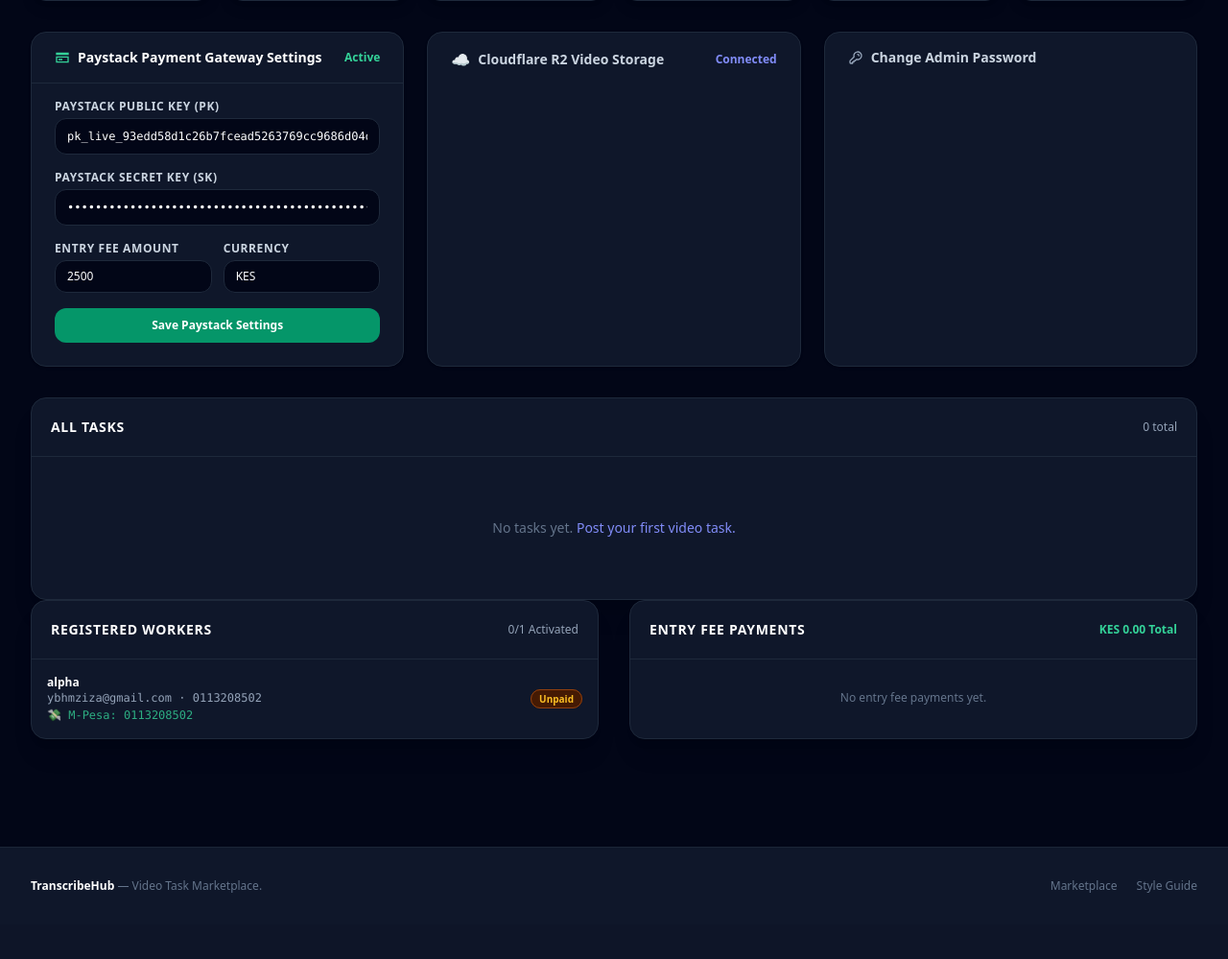
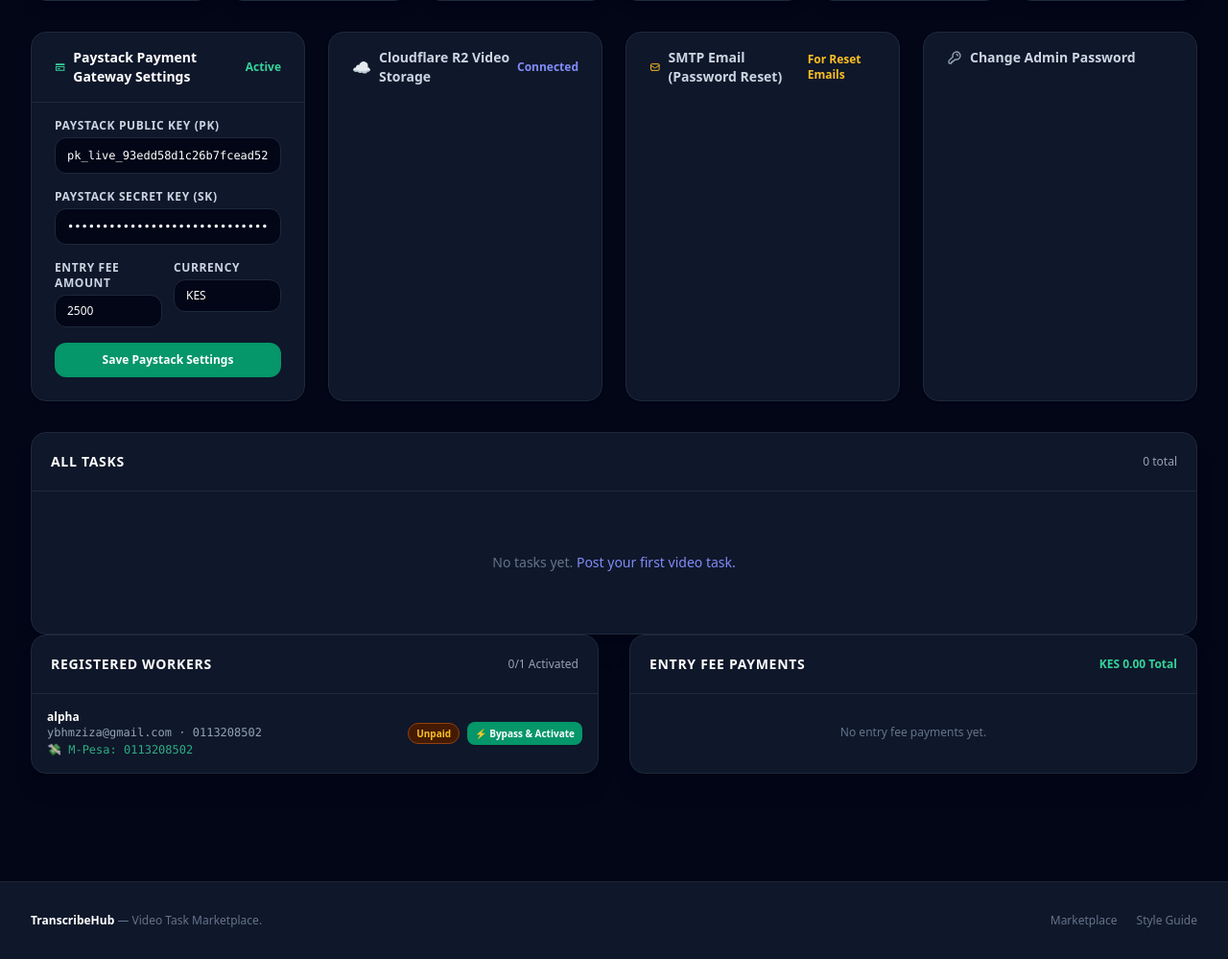
Before and after one commit to ybhmziza-design/transcribe-hub, a Flask app: page /admin in a window 1280 px wide. Shown: the part 289-1288 px from the top of the page at 96% size. Before the commit the page ends 1219 px from the top, so only its background shows below. Run offline with Flask 3, Linux system fonts and the light colour scheme; a user stored in the database is signed in; data comes from the database, SQL or seed files in the repository; both versions use the stored data as it was after the commit; data that the repository does not hold is empty; some libraries are stand-ins or nearby versions.

Commit message:
feat: add forgot/reset password with email SMTP + DB token table

```diff
--- a/app.py
+++ b/app.py
@@ -239,7 +239,119 @@ def logout():
     return redirect(url_for('index'))
 
 
-# ─── Paystack Entry Fee Integration ──────────────────────────────────────────
+# ─── Forgot / Reset Password ──────────────────────────────────────────────────
+
+def _send_reset_email(to_email: str, reset_link: str, username: str) -> tuple[bool, str]:
+    """Send a password reset email using SMTP settings from the database."""
+    import smtplib
+    from email.mime.multipart import MIMEMultipart
+    from email.mime.text import MIMEText
+
+    smtp_host = database.get_setting('smtp_host', '').strip()
+    smtp_port = int(database.get_setting('smtp_port', '587') or '587')
+    smtp_user = database.get_setting('smtp_user', '').strip()
+    smtp_pass = database.get_setting('smtp_password', '').strip()
+    smtp_from = database.get_setting('smtp_from_email', smtp_user).strip()
+
+    if not all([smtp_host, smtp_user, smtp_pass]):
+        return False, "Email is not configured. Ask the admin to set SMTP settings."
+
+    subject = "TranscribeHub — Password Reset Request"
+    html_body = f"""
+    <div style="font-family:Arial,sans-serif;max-width:480px;margin:auto;background:#0f172a;color:#e2e8f0;border-radius:16px;padding:32px;">
+      <h2 style="color:#818cf8;margin-bottom:8px;">Reset Your Password</h2>
+      <p style="color:#94a3b8;font-size:14px;">Hi <strong style="color:#e2e8f0;">{username}</strong>,</p>
+      <p style="color:#94a3b8;font-size:14px;">We received a request to reset your TranscribeHub password.
+         Click the button below to set a new one. This link expires in <strong>1 hour</strong>.</p>
+      <div style="text-align:center;margin:28px 0;">
+        <a href="{reset_link}" style="background:#4f46e5;color:#fff;text-decoration:none;padding:14px 32px;border-radius:10px;font-weight:bold;font-size:14px;display:inline-block;">
+          Reset My Password →
+        </a>
+      </div>
+      <p style="color:#64748b;font-size:12px;">If you didn't request this, you can safely ignore this email.<br>
+         Your password will <strong>not</strong> change unless you click the link above.</p>
+      <hr style="border-color:#1e293b;margin:20px 0;">
+      <p style="color:#334155;font-size:11px;text-align:center;">TranscribeHub &mdash; Secure Transcription Platform</p>
+    </div>
+    """
+
+    msg = MIMEMultipart('alternative')
+    msg['Subject'] = subject
+    msg['From']    = smtp_from
+    msg['To']      = to_email
+    msg.attach(MIMEText(html_body, 'html'))
+
+    try:
+        server = smtplib.SMTP(smtp_host, smtp_port, timeout=15)
+        server.ehlo()
+        server.starttls()
+        server.login(smtp_user, smtp_pass)
+        server.sendmail(smtp_from, [to_email], msg.as_string())
+        server.quit()
+        return True, "Email sent."
+    except Exception as e:
+        return False, str(e)
+
+
+@app.route('/forgot-password', methods=['GET', 'POST'])
+def forgot_password():
+    if request.method == 'POST':
+        email = (request.form.get('email') or '').strip().lower()
+        if not email:
+            flash('Please enter your email address.', 'error')
+            return render_template('forgot_password.html')
+
+        ok, token = database.create_reset_token(email)
+
+        # Always show the same message to prevent email enumeration
+        if ok and token != '__no_user__':
+            reset_link = url_for('reset_password', token=token, _external=True)
+            # Try to fetch username for the email
+            conn = database.get_db_connection()
+            user_row = conn.execute('SELECT username FROM users WHERE email = ?', (email,)).fetchone()
+            conn.close()
+            uname = user_row['username'] if user_row else 'Transcriber'
+            sent, err = _send_reset_email(email, reset_link, uname)
+            if not sent:
+                # If SMTP is not configured, show the link in flash for dev/testing convenience
+                flash(
+                    f'Email delivery failed ({err}). '
+                    f'Reset link (dev only): <a href="{reset_link}" class="underline text-indigo-400">{reset_link}</a>',
+                    'warning'
+                )
+                return render_template('forgot_password.html')
+
+        flash('If that email is registered, a password reset link has been sent. Check your inbox (and spam folder).', 'success')
+        return redirect(url_for('login'))
+
+    return render_template('forgot_password.html')
+
+
+@app.route('/reset-password/<token>', methods=['GET', 'POST'])
+def reset_password(token):
+    user, reset_id = database.verify_reset_token(token)
+    if not user:
+        flash('This password reset link is invalid or has expired. Please request a new one.', 'error')
+        return redirect(url_for('forgot_password'))
+
+    if request.method == 'POST':
+        new_pass    = request.form.get('password', '')
+        confirm     = request.form.get('confirm_password', '')
+
+        if len(new_pass) < 8:
+            flash('Password must be at least 8 characters.', 'error')
+            return render_template('reset_password.html', token=token, username=user['username'])
+        if new_pass != confirm:
+            flash('Passwords do not match.', 'error')
+            return render_template('reset_password.html', token=token, username=user['username'])
+
+        database.consume_reset_token(reset_id, user['id'], new_pass)
+        flash('Your password has been reset successfully. Please log in with your new password.', 'success')
+        return redirect(url_for('login'))
+
+    return render_template('reset_password.html', token=token, username=user['username'])
+
+
 
 @app.route('/pay-entry-fee')
 @require_user
@@ -549,7 +661,7 @@ def admin_logout():
 @app.route('/admin/settings', methods=['POST'])
 @require_admin
 def update_settings():
-    """Update Paystack API keys and Entry Fee configuration."""
+    """Update Paystack API keys, Entry Fee, R2 Storage, and SMTP configuration."""
     pub_key   = request.form.get('paystack_public_key', '').strip()
     sec_key   = request.form.get('paystack_secret_key', '').strip()
     fee_amt   = request.form.get('entry_fee_amount', '2500').strip()
@@ -560,6 +672,11 @@ def update_settings():
     r2_bucket = request.form.get('r2_bucket_name', '').strip()
     r2_key    = request.form.get('r2_access_key_id', '').strip()
     r2_sec    = request.form.get('r2_secret_access_key', '').strip()
+
+    smtp_host = request.form.get('smtp_host', '').strip()
+    smtp_port = request.form.get('smtp_port', '').strip()
+    smtp_user = request.form.get('smtp_user', '').strip()
+    smtp_pass = request.form.get('smtp_password', '').strip()
 
     if pub_key:
         database.set_setting('paystack_public_key', pub_key)
@@ -581,7 +698,16 @@ def update_settings():
     if r2_sec:
         database.set_setting('r2_secret_access_key', r2_sec)
 
-    flash('Platform, Paystack & Cloudflare R2 settings updated successfully!', 'success')
+    if smtp_host:
+        database.set_setting('smtp_host', smtp_host)
+    if smtp_port:
+        database.set_setting('smtp_port', smtp_port)
+    if smtp_user:
+        database.set_setting('smtp_user', smtp_user)
+    if smtp_pass:
+        database.set_setting('smtp_password', smtp_pass)
+
+    flash('Settings updated successfully!', 'success')
     return redirect(url_for('admin_dashboard'))
 
 
@@ -598,6 +724,34 @@ def change_password():
         database.change_admin_password(new_pw)
         flash('Password updated successfully.', 'success')
     return redirect(url_for('admin_dashboard'))
+
+
+@app.route('/admin/users/<int:user_id>/toggle-paid', methods=['POST'])
+@require_admin
+def toggle_user_paid(user_id):
+    conn = database.get_db_connection()
+    user = conn.execute('SELECT * FROM users WHERE id = ?', (user_id,)).fetchone()
+    if not user:
+        conn.close()
+        flash('Worker not found.', 'error')
+        return redirect(url_for('admin_dashboard'))
+
+    new_status = 0 if user['is_paid'] else 1
+    payment_ref = f"BYPASS-ADMIN-{uuid.uuid4().hex[:6].upper()}" if new_status else None
+    paid_at = datetime.now() if new_status else None
+
+    conn.execute('''
+        UPDATE users
+        SET is_paid = ?, paid_at = ?, payment_ref = ?
+        WHERE id = ?
+    ''', (new_status, paid_at, payment_ref, user_id))
+    conn.commit()
+    conn.close()
+
+    status_label = "activated (bypassed entry fee)" if new_status else "deactivated"
+    flash(f"Worker account '{user['full_name']}' has been {status_label}!", 'success')
+    return redirect(url_for('admin_dashboard'))
+
 
 
 @app.route('/admin')
@@ -649,6 +803,11 @@ def admin_dashboard():
     r2_key    = database.get_setting('r2_access_key_id', '')
     r2_sec    = database.get_setting('r2_secret_access_key', '')
 
+    smtp_host = database.get_setting('smtp_host', 'smtp.gmail.com')
+    smtp_port = database.get_setting('smtp_port', '587')
+    smtp_user = database.get_setting('smtp_user', '')
+    smtp_pass = database.get_setting('smtp_password', '')
+
     return render_template('admin_dashboard.html',
                            tasks=tasks,
                            stats=stats,
@@ -662,7 +821,12 @@ def admin_dashboard():
                            r2_ep=r2_ep,
                            r2_bucket=r2_bucket,
                            r2_key=r2_key,
-                           r2_sec=r2_sec)
+                           r2_sec=r2_sec,
+                           smtp_host=smtp_host,
+                           smtp_port=smtp_port,
+                           smtp_user=smtp_user,
+                           smtp_pass=smtp_pass)
+
 
 
 # ─── Public Marketplace (Anyone Can View) ─────────────────────────────────────
--- a/templates/admin_dashboard.html
+++ b/templates/admin_dashboard.html
@@ -37,8 +37,8 @@
         {% endfor %}
     </div>
 
-    <!-- Settings Row (Paystack API Keys, Cloudflare R2, Password Change) -->
-    <div class="grid grid-cols-1 lg:grid-cols-3 gap-6 mb-8">
+    <!-- Settings Row (Paystack API Keys, Cloudflare R2, SMTP Email, Password Change) -->
+    <div class="grid grid-cols-1 lg:grid-cols-2 xl:grid-cols-4 gap-6 mb-8">
         <!-- Paystack Configuration Panel -->
         <details class="bg-slate-900 border border-slate-800 rounded-2xl shadow overflow-hidden" open>
             <summary class="px-6 py-4 cursor-pointer font-semibold text-sm text-white list-none flex items-center justify-between">
@@ -119,6 +119,48 @@
                     </div>
                     <button type="submit" class="w-full py-2.5 rounded-xl bg-indigo-600 hover:bg-indigo-500 text-white text-xs font-bold transition">
                         Save Cloudflare R2 Settings
+                    </button>
+                </form>
+            </div>
+        </details>
+
+        <!-- SMTP Email Settings Panel -->
+        <details class="bg-slate-900 border border-slate-800 rounded-2xl shadow overflow-hidden">
+            <summary class="px-6 py-4 cursor-pointer font-semibold text-sm text-slate-300 hover:text-white list-none flex items-center justify-between">
+                <span class="flex items-center gap-2">
+                    <svg class="w-4 h-4 text-amber-400" fill="none" viewBox="0 0 24 24" stroke="currentColor"><path stroke-linecap="round" stroke-linejoin="round" stroke-width="2" d="M3 8l7.89 5.26a2 2 0 002.22 0L21 8M5 19h14a2 2 0 002-2V7a2 2 0 00-2-2H5a2 2 0 00-2 2v10a2 2 0 002 2z" /></svg>
+                    SMTP Email (Password Reset)
+                </span>
+                <span class="text-xs text-amber-400 font-bold">For Reset Emails</span>
+            </summary>
+            <div class="px-6 pb-6 border-t border-slate-800 pt-4">
+                <p class="text-xs text-slate-500 mb-3">Configure Gmail SMTP to send password reset emails to workers. Use an App Password (not your Gmail password).</p>
+                <form method="POST" action="{{ url_for('update_settings') }}" class="space-y-3">
+                    <input type="hidden" name="section" value="smtp">
+                    <div class="grid grid-cols-2 gap-3">
+                        <div>
+                            <label class="block text-xs font-semibold text-slate-300 uppercase tracking-wider mb-1">SMTP Host</label>
+                            <input type="text" name="smtp_host" value="{{ smtp_host }}" placeholder="smtp.gmail.com"
+                                   class="w-full bg-slate-950 text-white font-mono text-xs px-3 py-2.5 rounded-xl border border-slate-800 focus:outline-none focus:border-amber-500">
+                        </div>
+                        <div>
+                            <label class="block text-xs font-semibold text-slate-300 uppercase tracking-wider mb-1">Port</label>
+                            <input type="number" name="smtp_port" value="{{ smtp_port }}" placeholder="587"
+                                   class="w-full bg-slate-950 text-white font-mono text-xs px-3 py-2.5 rounded-xl border border-slate-800 focus:outline-none focus:border-amber-500">
+                        </div>
+                    </div>
+                    <div>
+                        <label class="block text-xs font-semibold text-slate-300 uppercase tracking-wider mb-1">Gmail Address (sender)</label>
+                        <input type="email" name="smtp_user" value="{{ smtp_user }}" placeholder="yourapp@gmail.com"
+                               class="w-full bg-slate-950 text-white font-mono text-xs px-3 py-2.5 rounded-xl border border-slate-800 focus:outline-none focus:border-amber-500">
+                    </div>
+                    <div>
+                        <label class="block text-xs font-semibold text-slate-300 uppercase tracking-wider mb-1">Gmail App Password</label>
+                        <input type="password" name="smtp_password" value="{{ smtp_pass }}" placeholder="xxxx xxxx xxxx xxxx"
+                               class="w-full bg-slate-950 text-white font-mono text-xs px-3 py-2.5 rounded-xl border border-slate-800 focus:outline-none focus:border-amber-500">
+                    </div>
+                    <button type="submit" class="w-full py-2.5 rounded-xl bg-amber-600 hover:bg-amber-500 text-white text-xs font-bold transition">
+                        Save SMTP Settings
                     </button>
                 </form>
             </div>
@@ -243,15 +285,26 @@
                         <span class="text-slate-600 block mt-0.5">No payout details set</span>
                         {% endif %}
                     </div>
-                    <div>
+                    <div class="flex items-center gap-2">
                         {% if u.is_paid %}
                         <span class="px-2 py-0.5 rounded-full text-[10px] font-bold bg-emerald-950 text-emerald-400 border border-emerald-800">
-                            ✓ Paid (Active)
+                            ✓ Active
                         </span>
+                        <form method="POST" action="{{ url_for('toggle_user_paid', user_id=u.id) }}">
+                            <button type="submit" onclick="return confirm('Deactivate this worker account?')"
+                                    class="text-[10px] text-slate-500 hover:text-rose-400 hover:underline">
+                                Deactivate
+                            </button>
+                        </form>
                         {% else %}
                         <span class="px-2 py-0.5 rounded-full text-[10px] font-bold bg-amber-950 text-amber-400 border border-amber-800">
                             Unpaid
                         </span>
+                        <form method="POST" action="{{ url_for('toggle_user_paid', user_id=u.id) }}">
+                            <button type="submit" class="px-2 py-1 rounded-lg bg-emerald-600 hover:bg-emerald-500 text-white text-[10px] font-bold shadow-sm transition">
+                                ⚡ Bypass & Activate
+                            </button>
+                        </form>
                         {% endif %}
                     </div>
                 </div>
--- a/templates/login.html
+++ b/templates/login.html
@@ -49,6 +49,10 @@
                     Sign In →
                 </button>
 
+                <div class="text-center">
+                    <a href="{{ url_for('forgot_password') }}" class="text-xs text-slate-400 hover:text-indigo-400 transition">Forgot your password?</a>
+                </div>
+
             </form>
 
             <div class="mt-6 pt-6 border-t border-slate-800/80 text-center">
```
Also changed, not shown: database.py (+90 -0 lines), templates/forgot_password.html (added, +57 -0 lines), templates/reset_password.html (added, +114 -0 lines), transcribe.db.
